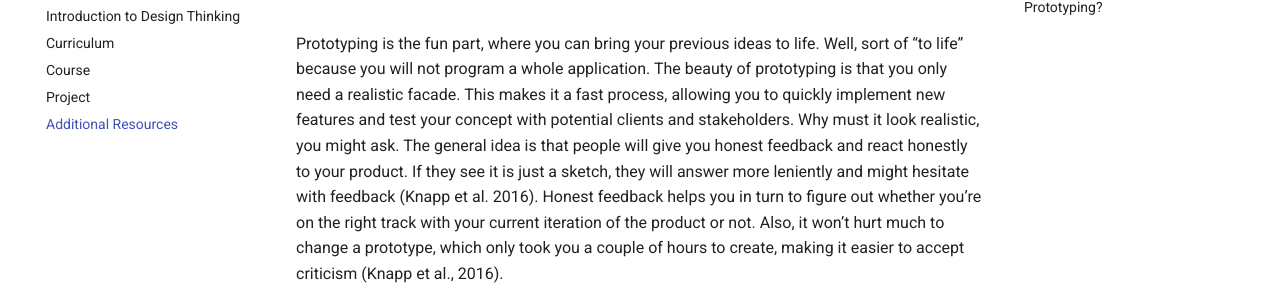
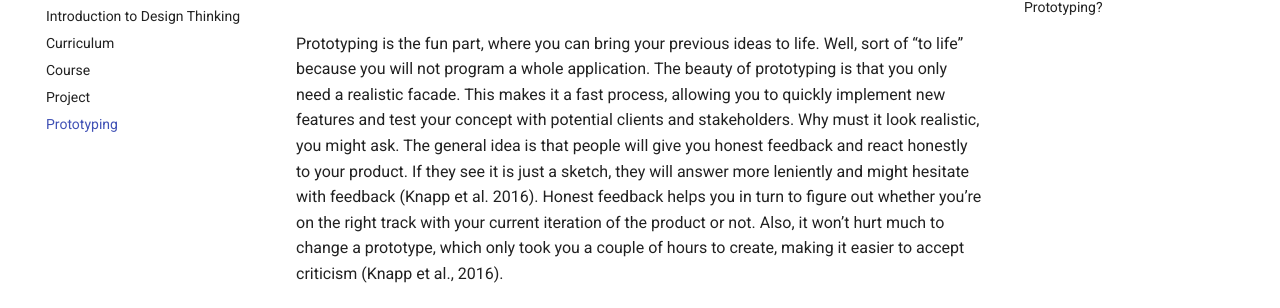
Before and after one commit to tech-academy-ev/IT-Projectmanagement, an MkDocs documentation site: the page built from docs/prototyping.md, in a window 1280 px wide. Shown: the part 149-457 px from the top of the page. Built offline with MkDocs 1.6.1 and Material for MkDocs 9.7.7, drawn with Linux system fonts in a browser that asks for light colours.

Commit message:
Update Navigation

```diff
--- a/mkdocs.yml
+++ b/mkdocs.yml
@@ -17,7 +17,7 @@ nav:
   - Curriculum: curriculum.md
   - Course: course.md
   - Project: project.md
-  - Additional Resources: additional_resources.md
+  - Prototyping: prototyping.md
 markdown_extensions:
   - pymdownx.highlight:
       anchor_linenums: true
```
Also changed, not shown: docs/prototyping.md (renamed from docs/additional_resources.md).
